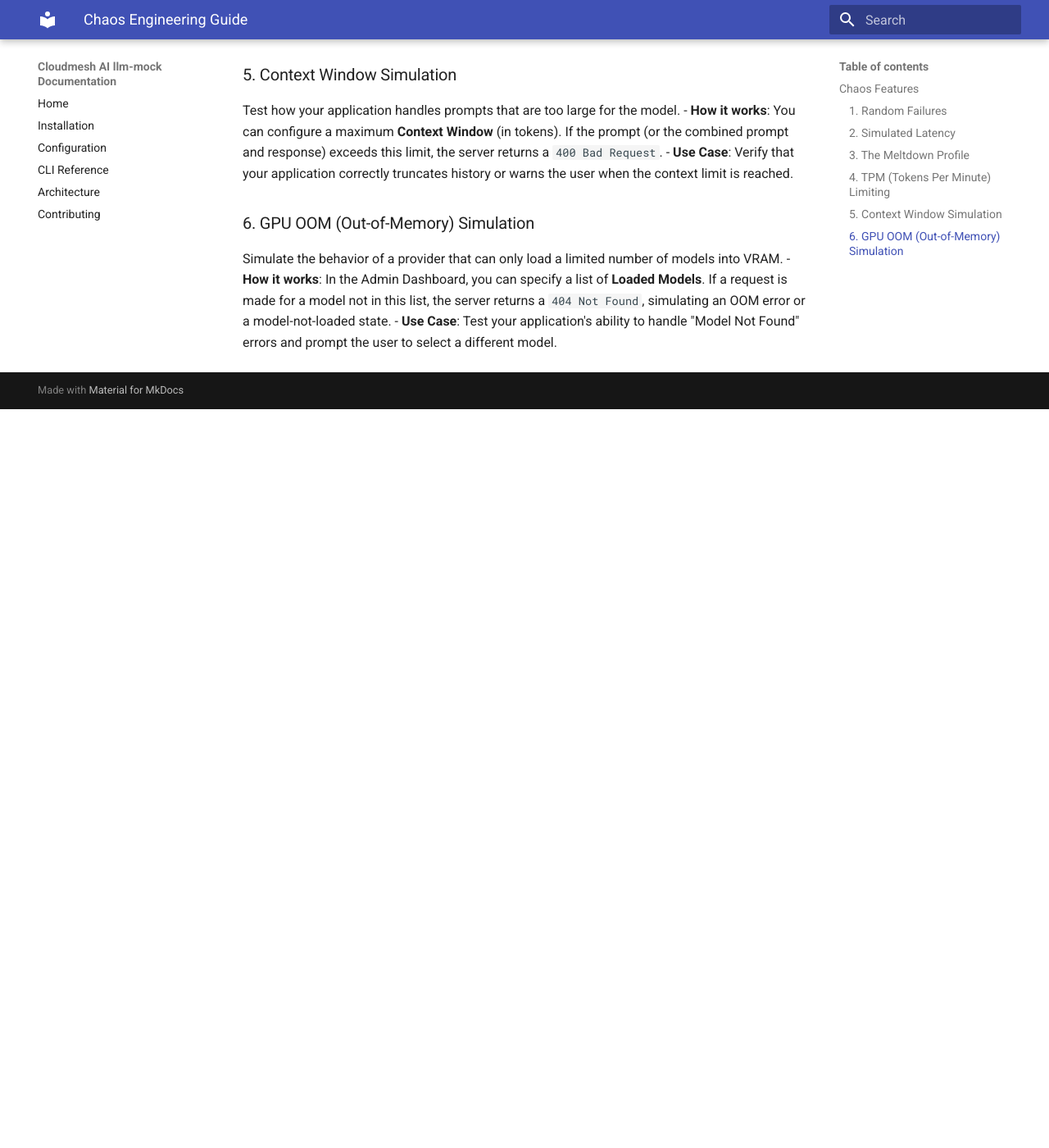
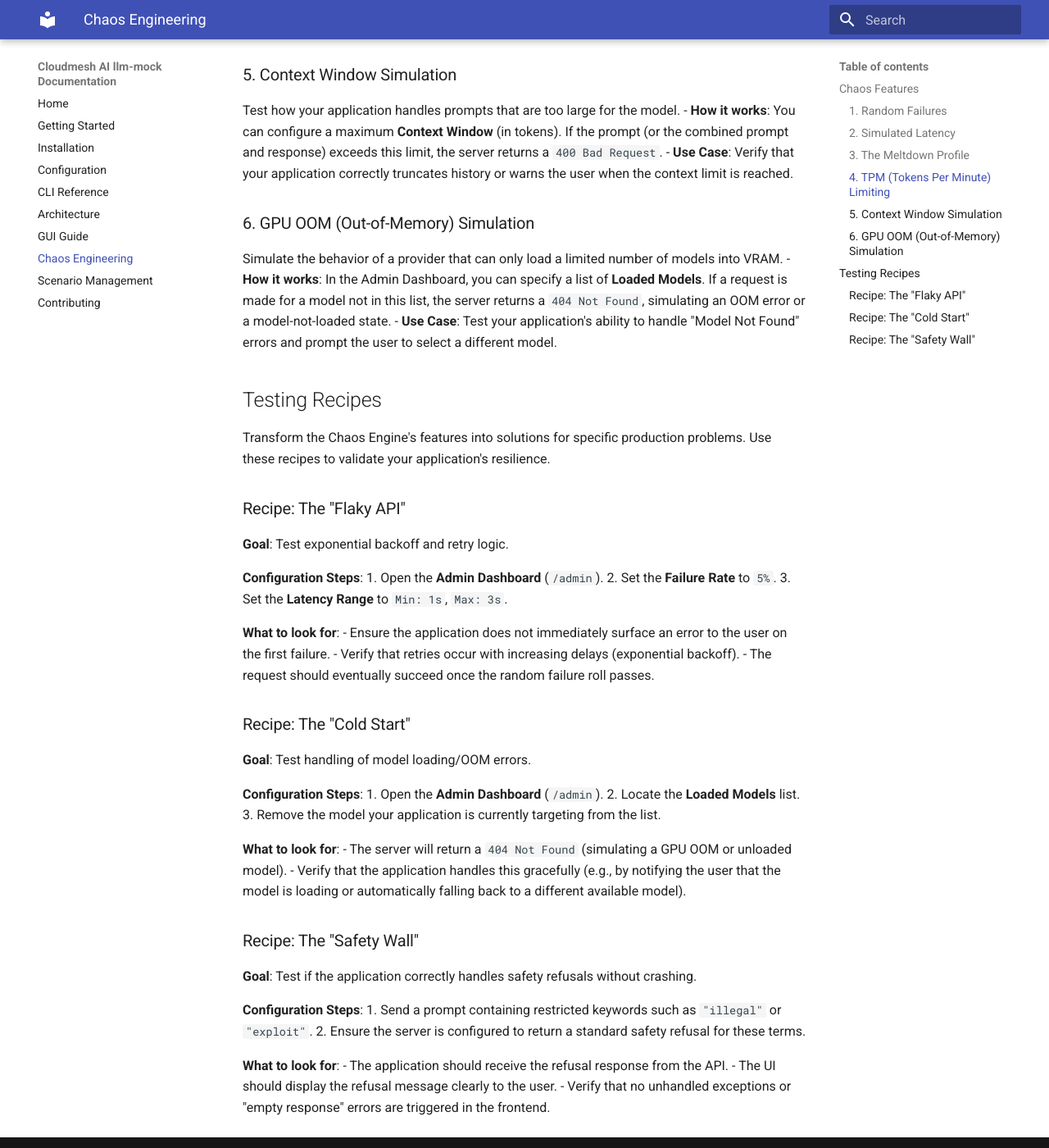
Before and after one commit to cloudmesh-ai/cloudmesh-ai-cmllm, an MkDocs documentation site: the page built from docs/chaos.md, in a window 1280 px wide and 1400 px high, scrolled down 1435 px. Shown: the whole window at 82% size. Built offline with MkDocs 1.6.1 and Material for MkDocs 9.7.7, drawn with Linux system fonts in a browser that asks for light colours; before the commit the page ends 1934 px from its top, so only the background shows below that.

Commit message:
update docs

```diff
--- a/docs/chaos.md
+++ b/docs/chaos.md
@@ -44,3 +44,44 @@ Test how your application handles prompts that are too large for the model.
 Simulate the behavior of a provider that can only load a limited number of models into VRAM.
 - **How it works**: In the Admin Dashboard, you can specify a list of **Loaded Models**. If a request is made for a model not in this list, the server returns a `404 Not Found`, simulating an OOM error or a model-not-loaded state.
 - **Use Case**: Test your application's ability to handle "Model Not Found" errors and prompt the user to select a different model.
+
+## Testing Recipes
+
+Transform the Chaos Engine's features into solutions for specific production problems. Use these recipes to validate your application's resilience.
+
+### Recipe: The "Flaky API"
+**Goal**: Test exponential backoff and retry logic.
+
+**Configuration Steps**:
+1. Open the **Admin Dashboard** (`/admin`).
+2. Set the **Failure Rate** to `5%`.
+3. Set the **Latency Range** to `Min: 1s`, `Max: 3s`.
+
+**What to look for**:
+- Ensure the application does not immediately surface an error to the user on the first failure.
+- Verify that retries occur with increasing delays (exponential backoff).
+- The request should eventually succeed once the random failure roll passes.
+
+### Recipe: The "Cold Start"
+**Goal**: Test handling of model loading/OOM errors.
+
+**Configuration Steps**:
+1. Open the **Admin Dashboard** (`/admin`).
+2. Locate the **Loaded Models** list.
+3. Remove the model your application is currently targeting from the list.
+
+**What to look for**:
+- The server will return a `404 Not Found` (simulating a GPU OOM or unloaded model).
+- Verify that the application handles this gracefully (e.g., by notifying the user that the model is loading or automatically falling back to a different available model).
+
+### Recipe: The "Safety Wall"
+**Goal**: Test if the application correctly handles safety refusals without crashing.
+
+**Configuration Steps**:
+1. Send a prompt containing restricted keywords such as `"illegal"` or `"exploit"`.
+2. Ensure the server is configured to return a standard safety refusal for these terms.
+
+**What to look for**:
+- The application should receive the refusal response from the API.
+- The UI should display the refusal message clearly to the user.
+- Verify that no unhandled exceptions or "empty response" errors are triggered in the frontend.
--- a/mkdocs.yml
+++ b/mkdocs.yml
@@ -3,8 +3,12 @@ theme:
   name: material
 nav:
   - Home: index.md
+  - Getting Started: getting-started.md
   - Installation: installation.md
   - Configuration: configuration.md
   - CLI Reference: cli.md
   - Architecture: architecture.md
+  - GUI Guide: gui.md
+  - Chaos Engineering: chaos.md
+  - Scenario Management: scenarios.md
   - Contributing: contributing.md
```
Also changed, not shown: CHANGELOG.md (+18 -0 lines), README.md (added, +1 -0 lines), docs/README.md (added, +123 -0 lines), docs/architecture.md (+9 -0 lines), docs/getting-started.md (added, +127 -0 lines), docs/installation.md (+15 -10 lines), docs/scenarios.md (+22 -1 lines), index.md (added, +1 -0 lines).
